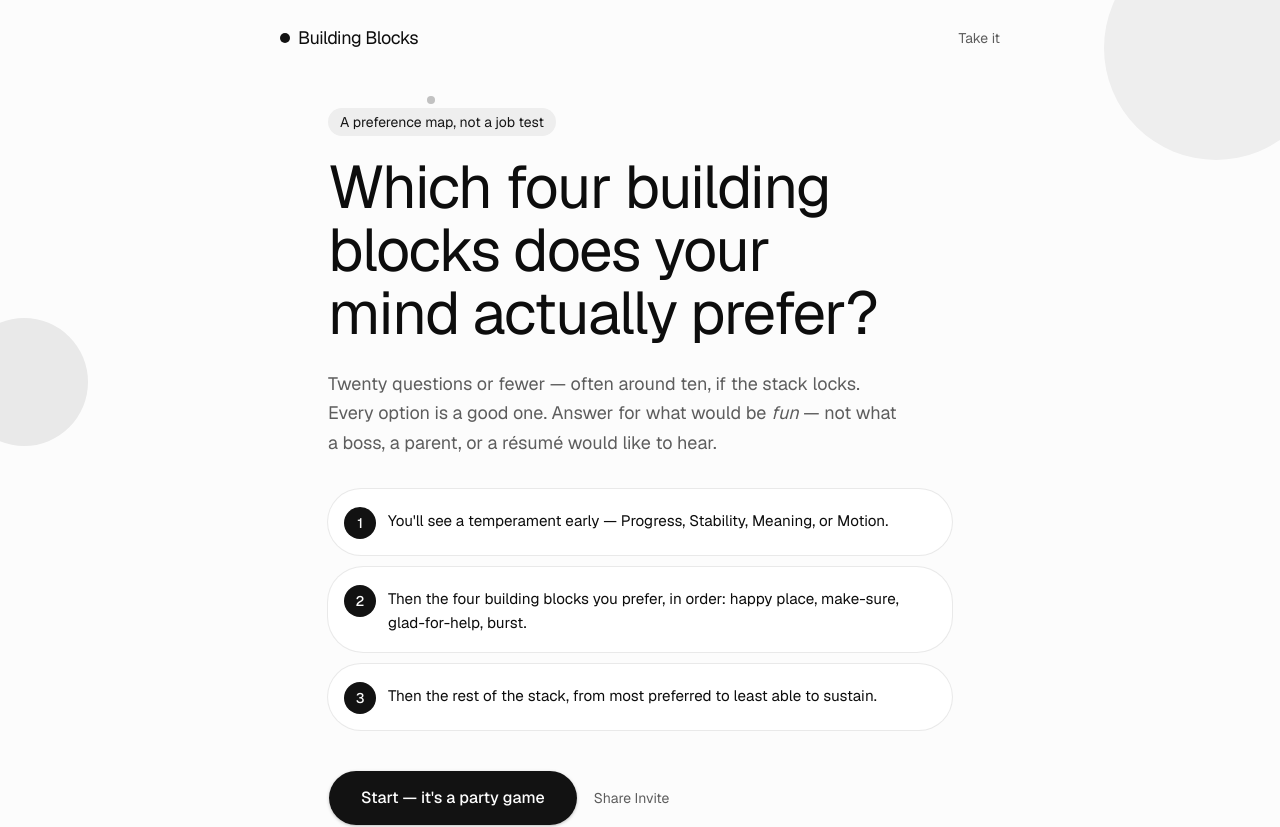
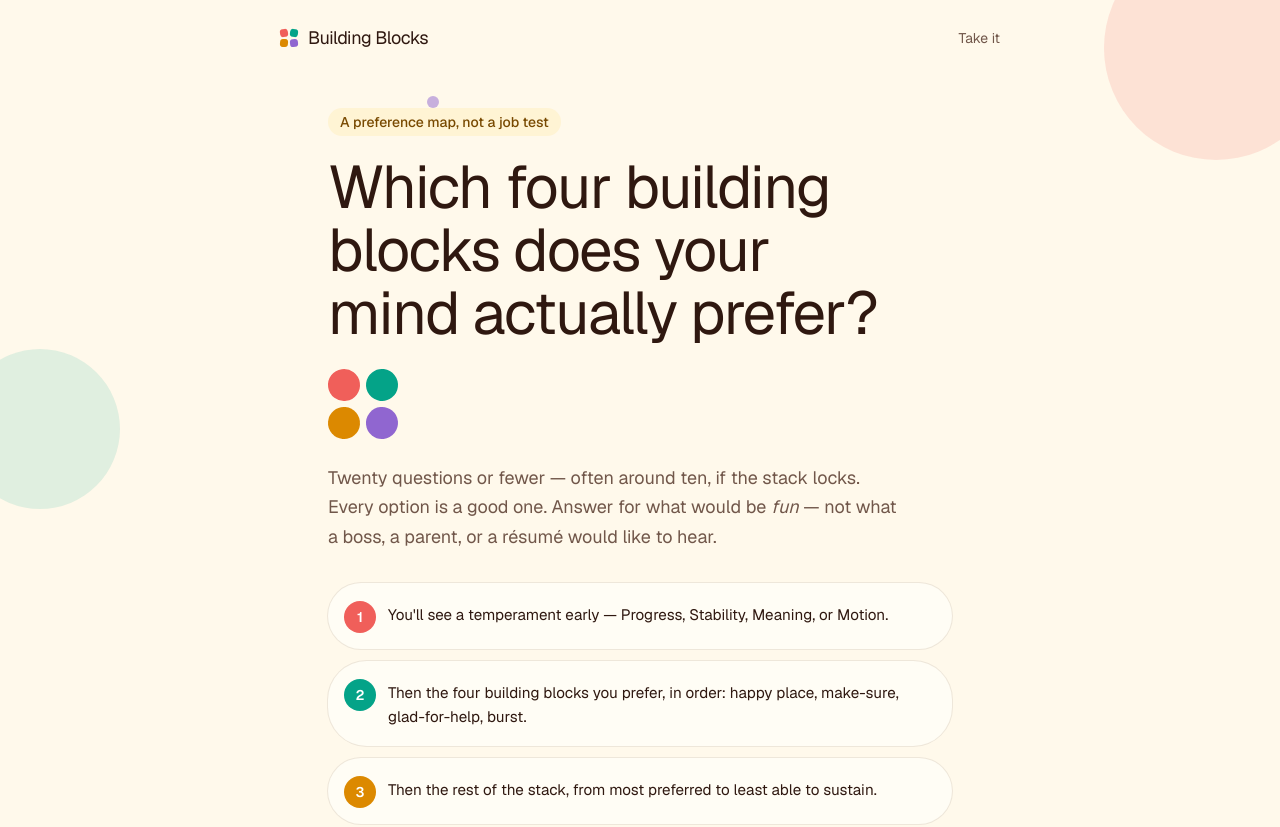
Before and after one commit to ezjarowi/building-blocks, a Next.js app: page / in a window 1280 px wide. Shown: the top 827 px of the page. Built offline with nearby package versions, Linux system fonts and the light colour scheme.

Commit message:
Warm Simple and give the quiz pop-quiz A/B/C/D tiles
Default look was grayscale, which read as a clinic even with rounder cards. Cream, coral, and colored choice letters; copy unchanged.

```diff
--- a/src/app/globals.css
+++ b/src/app/globals.css
@@ -39,6 +39,18 @@
   --color-popover: var(--popover);
   --color-card-foreground: var(--card-foreground);
   --color-card: var(--card);
+  --color-choice-a: var(--choice-a);
+  --color-choice-a-wash: var(--choice-a-wash);
+  --color-choice-a-ink: var(--choice-a-ink);
+  --color-choice-b: var(--choice-b);
+  --color-choice-b-wash: var(--choice-b-wash);
+  --color-choice-b-ink: var(--choice-b-ink);
+  --color-choice-c: var(--choice-c);
+  --color-choice-c-wash: var(--choice-c-wash);
+  --color-choice-c-ink: var(--choice-c-ink);
+  --color-choice-d: var(--choice-d);
+  --color-choice-d-wash: var(--choice-d-wash);
+  --color-choice-d-ink: var(--choice-d-ink);
   --radius-sm: calc(var(--radius) * 0.6);
   --radius-md: calc(var(--radius) * 0.8);
   --radius-lg: var(--radius);
@@ -50,53 +62,73 @@
 
 :root,
 html[data-theme="simple"] {
-  --chart-1: oklch(0.2 0 0);
-  --chart-2: oklch(0.35 0 0);
-  --chart-3: oklch(0.5 0 0);
-  --chart-4: oklch(0.65 0 0);
-  --chart-5: oklch(0.8 0 0);
-  --background: oklch(0.99 0 0);
-  --foreground: oklch(0.16 0 0);
-  --card: oklch(1 0 0);
-  --card-foreground: oklch(0.16 0 0);
-  --popover: oklch(1 0 0);
-  --popover-foreground: oklch(0.16 0 0);
-  --primary: oklch(0.18 0 0);
-  --primary-foreground: oklch(0.99 0 0);
-  --secondary: oklch(0.95 0 0);
-  --secondary-foreground: oklch(0.2 0 0);
-  --muted: oklch(0.96 0 0);
-  --muted-foreground: oklch(0.48 0 0);
-  --accent: oklch(0.94 0 0);
-  --accent-foreground: oklch(0.18 0 0);
+  --choice-a: oklch(0.67 0.18 25);
+  --choice-a-wash: oklch(0.96 0.04 25);
+  --choice-a-ink: oklch(0.4 0.14 25);
+  --choice-b: oklch(0.64 0.12 175);
+  --choice-b-wash: oklch(0.95 0.04 175);
+  --choice-b-ink: oklch(0.34 0.09 175);
+  --choice-c: oklch(0.7 0.16 70);
+  --choice-c-wash: oklch(0.97 0.045 85);
+  --choice-c-ink: oklch(0.45 0.1 70);
+  --choice-d: oklch(0.6 0.16 300);
+  --choice-d-wash: oklch(0.96 0.035 300);
+  --choice-d-ink: oklch(0.38 0.12 300);
+  --chart-1: oklch(0.67 0.18 25);
+  --chart-2: oklch(0.64 0.12 175);
+  --chart-3: oklch(0.78 0.14 82);
+  --chart-4: oklch(0.6 0.16 300);
+  --chart-5: oklch(0.7 0.1 40);
+  --background: oklch(0.985 0.02 80);
+  --foreground: oklch(0.24 0.04 40);
+  --card: oklch(0.995 0.012 80);
+  --card-foreground: oklch(0.24 0.04 40);
+  --popover: oklch(0.995 0.012 80);
+  --popover-foreground: oklch(0.24 0.04 40);
+  --primary: oklch(0.58 0.18 25);
+  --primary-foreground: oklch(0.99 0.01 80);
+  --secondary: oklch(0.95 0.04 75);
+  --secondary-foreground: oklch(0.32 0.06 40);
+  --muted: oklch(0.95 0.03 75);
+  --muted-foreground: oklch(0.48 0.04 50);
+  --accent: oklch(0.94 0.05 70);
+  --accent-foreground: oklch(0.3 0.06 40);
   --destructive: oklch(0.55 0.2 25);
-  --border: oklch(0.9 0 0);
-  --input: oklch(0.9 0 0);
-  --ring: oklch(0.4 0 0);
-  --radius: 1rem;
-  --font-heading: "Geist", "Geist Fallback", ui-sans-serif, system-ui, sans-serif;
+  --border: oklch(0.9 0.03 70);
+  --input: oklch(0.9 0.03 70);
+  --ring: oklch(0.58 0.16 25);
+  --radius: 1.1rem;
+  --font-heading: "Fraunces", "Fraunces Fallback", ui-serif, Georgia, serif;
 }
 
 html.dark,
 html.dark[data-theme="simple"] {
   color-scheme: dark;
-  --background: oklch(0.14 0 0);
-  --foreground: oklch(0.96 0 0);
-  --card: oklch(0.18 0 0);
-  --card-foreground: oklch(0.96 0 0);
-  --popover: oklch(0.18 0 0);
-  --popover-foreground: oklch(0.96 0 0);
-  --primary: oklch(0.94 0 0);
-  --primary-foreground: oklch(0.14 0 0);
-  --secondary: oklch(0.22 0 0);
-  --secondary-foreground: oklch(0.94 0 0);
-  --muted: oklch(0.22 0 0);
-  --muted-foreground: oklch(0.7 0 0);
-  --accent: oklch(0.24 0 0);
-  --accent-foreground: oklch(0.96 0 0);
-  --border: oklch(0.3 0 0);
-  --input: oklch(0.3 0 0);
-  --ring: oklch(0.8 0 0);
+  --choice-a-wash: oklch(0.3 0.07 25);
+  --choice-a-ink: oklch(0.92 0.06 40);
+  --choice-b-wash: oklch(0.28 0.05 175);
+  --choice-b-ink: oklch(0.9 0.05 180);
+  --choice-c-wash: oklch(0.32 0.06 80);
+  --choice-c-ink: oklch(0.93 0.06 85);
+  --choice-d-wash: oklch(0.3 0.07 300);
+  --choice-d-ink: oklch(0.92 0.05 300);
+  --background: oklch(0.18 0.025 40);
+  --foreground: oklch(0.96 0.015 80);
+  --card: oklch(0.22 0.03 40);
+  --card-foreground: oklch(0.96 0.015 80);
+  --popover: oklch(0.22 0.03 40);
+  --popover-foreground: oklch(0.96 0.015 80);
+  --primary: oklch(0.72 0.16 30);
+  --primary-foreground: oklch(0.18 0.03 40);
+  --secondary: oklch(0.26 0.03 40);
+  --secondary-foreground: oklch(0.94 0.02 80);
+  --muted: oklch(0.26 0.03 40);
+  --muted-foreground: oklch(0.74 0.03 70);
+  --accent: oklch(0.28 0.04 40);
+  --accent-foreground: oklch(0.96 0.015 80);
+  --border: oklch(0.34 0.03 40);
+  --input: oklch(0.34 0.03 40);
+  --ring: oklch(0.72 0.14 30);
 }
 
 html[data-theme="paper"] {
@@ -416,3 +448,91 @@ html.dark[data-theme="ink"] {
     font-family: var(--font-heading);
   }
 }
+
+@layer components {
+  .quiz-bar-fill {
+    background: linear-gradient(
+      90deg,
+      var(--choice-a),
+      var(--choice-c) 45%,
+      var(--choice-b) 75%,
+      var(--choice-d)
+    );
+  }
+
+  .choice-tile {
+    --choice: var(--choice-a);
+    --choice-wash: var(--choice-a-wash);
+    --choice-ink: var(--choice-a-ink);
+    display: flex;
+    height: 100%;
+    align-items: flex-start;
+    gap: 1rem;
+    border-radius: var(--radius-3xl);
+    background: var(--choice-wash);
+    padding: 1.15rem 1.25rem;
+    text-align: left;
+    font-size: 1.05rem;
+    line-height: 1.45;
+    box-shadow: 0 0 0 2px color-mix(in oklch, var(--choice) 28%, transparent);
+    transition:
+      transform 150ms ease,
+      box-shadow 150ms ease,
+      background 150ms ease,
+      color 150ms ease;
+  }
+
+  .choice-tile:hover {
+    transform: translateY(-2px);
+    background: var(--choice);
+    color: white;
+    box-shadow:
+      0 0 0 2px var(--choice),
+      0 10px 24px color-mix(in oklch, var(--choice) 28%, transparent);
+  }
+
+  .choice-tile:active {
+    transform: translateY(0);
+  }
+
+  .choice-tile[data-choice="b"] {
+    --choice: var(--choice-b);
+    --choice-wash: var(--choice-b-wash);
+    --choice-ink: var(--choice-b-ink);
+  }
+
+  .choice-tile[data-choice="c"] {
+    --choice: var(--choice-c);
+    --choice-wash: var(--choice-c-wash);
+    --choice-ink: var(--choice-c-ink);
+  }
+
+  .choice-tile[data-choice="d"] {
+    --choice: var(--choice-d);
+    --choice-wash: var(--choice-d-wash);
+    --choice-ink: var(--choice-d-ink);
+  }
+
+  .choice-letter {
+    display: flex;
+    width: 2.5rem;
+    height: 2.5rem;
+    flex-shrink: 0;
+    align-items: center;
+    justify-content: center;
+    border-radius: 999px;
+    background: var(--choice);
+    font-size: 0.95rem;
+    font-weight: 700;
+    letter-spacing: 0.02em;
+    color: white;
+    transition:
+      background 150ms ease,
+      color 150ms ease;
+  }
+
+  .choice-tile:hover .choice-letter {
+    background: white;
+    color: var(--choice-ink);
+  }
+}
--- a/src/app/page.tsx
+++ b/src/app/page.tsx
@@ -1,12 +1,22 @@
 import { SiteHeader } from "@/components/site-header";
 import { StartCta } from "@/components/assess-link";
 import { ShareInviteOpen } from "@/components/invite-modal";
+import { BlockMark } from "@/components/block-mark";
 import { Button } from "@/components/ui/button";
 
 const STEPS = [
-  "You'll see a temperament early — Progress, Stability, Meaning, or Motion.",
-  "Then the four building blocks you prefer, in order: happy place, make-sure, glad-for-help, burst.",
-  "Then the rest of the stack, from most preferred to least able to sustain.",
+  {
+    tone: "bg-choice-a text-white",
+    text: "You'll see a temperament early — Progress, Stability, Meaning, or Motion.",
+  },
+  {
+    tone: "bg-choice-b text-white",
+    text: "Then the four building blocks you prefer, in order: happy place, make-sure, glad-for-help, burst.",
+  },
+  {
+    tone: "bg-choice-c text-white",
+    text: "Then the rest of the stack, from most preferred to least able to sustain.",
+  },
 ];
 
 export default function Home() {
@@ -16,19 +26,22 @@ export default function Home() {
         aria-hidden
         className="pointer-events-none absolute inset-0 overflow-hidden"
       >
-        <div className="absolute -top-16 -right-12 size-56 rounded-full bg-primary/6" />
-        <div className="absolute top-1/3 -left-10 size-32 rounded-full bg-primary/8" />
-        <div className="absolute right-16 bottom-24 size-4 rounded-full bg-primary/20" />
-        <div className="absolute top-24 left-1/3 size-2 rounded-full bg-primary/25" />
+        <div className="absolute -top-16 -right-12 size-56 rounded-full bg-choice-a/15" />
+        <div className="absolute top-1/3 -left-10 size-40 rounded-full bg-choice-b/12" />
+        <div className="absolute right-1/4 bottom-16 size-32 rounded-full bg-choice-c/18" />
+        <div className="absolute top-24 left-1/3 size-3 rounded-full bg-choice-d/50" />
       </div>
       <SiteHeader />
       <main className="relative mx-auto flex w-full max-w-2xl flex-1 flex-col justify-center px-6 pb-24 pt-8">
-        <p className="inline-flex w-fit rounded-full bg-secondary px-3 py-1 text-sm text-secondary-foreground">
+        <p className="inline-flex w-fit items-center gap-2 rounded-full bg-choice-c-wash px-3 py-1 text-sm font-medium text-choice-c-ink">
           A preference map, not a job test
         </p>
         <h1 className="font-heading mt-5 text-5xl leading-[1.05] tracking-tight text-balance sm:text-6xl">
           Which four building blocks does your mind actually prefer?
         </h1>
+        <div className="mt-6">
+          <BlockMark size="lg" />
+        </div>
         <p className="mt-6 max-w-xl text-lg leading-relaxed text-pretty text-muted-foreground">
           Twenty questions or fewer — often around ten, if the stack locks.
           Every option is a good one. Answer for what would be <em>fun</em> —
@@ -37,13 +50,15 @@ export default function Home() {
         <div className="mt-8 grid gap-3">
           {STEPS.map((step, i) => (
             <div
-              key={step}
+              key={step.text}
               className="flex items-start gap-3 rounded-3xl bg-card px-4 py-4 ring-1 ring-foreground/8"
             >
-              <span className="mt-0.5 flex size-8 shrink-0 items-center justify-center rounded-full bg-primary text-sm font-medium text-primary-foreground">
+              <span
+                className={`mt-0.5 flex size-8 shrink-0 items-center justify-center rounded-full text-sm font-semibold ${step.tone}`}
+              >
                 {i + 1}
               </span>
-              <p className="pt-1 text-[0.95rem] leading-relaxed">{step}</p>
+              <p className="pt-1 text-[0.95rem] leading-relaxed">{step.text}</p>
             </div>
           ))}
         </div>
--- /dev/null
+++ b/src/components/block-mark.tsx
@@ -0,0 +1,20 @@
+export function BlockMark({ size = "sm" }: { size?: "sm" | "md" | "lg" }) {
+  const box =
+    size === "lg"
+      ? "size-8 rounded-lg"
+      : size === "md"
+        ? "size-5 rounded-md"
+        : "size-2 rounded-[3px]";
+  const gap = size === "lg" ? "gap-1.5" : size === "md" ? "gap-1" : "gap-0.5";
+  return (
+    <span
+      aria-hidden
+      className={`inline-grid grid-cols-2 ${gap}`}
+    >
+      <span className={`${box} rotate-[-8deg] bg-choice-a`} />
+      <span className={`${box} rotate-[7deg] bg-choice-b`} />
+      <span className={`${box} rotate-[5deg] bg-choice-c`} />
+      <span className={`${box} rotate-[-6deg] bg-choice-d`} />
+    </span>
+  );
+}
--- a/src/components/result-view.tsx
+++ b/src/components/result-view.tsx
@@ -12,6 +12,13 @@ import {
 import { Button } from "@/components/ui/button";
 import { Card } from "@/components/ui/card";
 import { Separator } from "@/components/ui/separator";
+
+const ROLE_TONES = [
+  { mark: "bg-choice-a text-white", card: "bg-choice-a-wash" },
+  { mark: "bg-choice-b text-white", card: "bg-choice-b-wash" },
+  { mark: "bg-choice-c text-white", card: "bg-choice-c-wash" },
+  { mark: "bg-choice-d text-white", card: "bg-choice-d-wash" },
+] as const;
 
 export function ResultView({
   result,
@@ -36,7 +43,7 @@ export function ResultView({
   return (
     <div className="space-y-10 pb-8">
       <div>
-        <p className="inline-flex w-fit rounded-full bg-secondary px-3 py-1 text-sm text-secondary-foreground">
+        <p className="inline-flex w-fit rounded-full bg-choice-c-wash px-3 py-1 text-sm font-medium text-choice-c-ink">
           {t.name} · {t.want}
         </p>
         <h1 className="font-heading mt-4 text-5xl tracking-tight sm:text-6xl">
@@ -64,12 +71,15 @@ export function ResultView({
         {result.stack.slice(0, 4).map((id, i) => {
           const fn = FUNCTIONS[id as FunctionId];
           const role = ROLE_LABELS[i];
+          const tone = ROLE_TONES[i];
           return (
             <div
               key={id}
-              className="rounded-3xl bg-card px-5 py-5 ring-1 ring-foreground/8"
+              className={`rounded-3xl px-5 py-5 ${tone.card}`}
             >
-              <span className="flex size-8 items-center justify-center rounded-full bg-primary text-sm font-medium text-primary-foreground">
+              <span
+                className={`flex size-8 items-center justify-center rounded-full text-sm font-semibold ${tone.mark}`}
+              >
                 {i + 1}
               </span>
               <p className="font-heading mt-3 text-xl">
--- a/src/components/site-header.tsx
+++ b/src/components/site-header.tsx
@@ -1,11 +1,12 @@
 import Link from "next/link";
 import { TakeItLink } from "@/components/assess-link";
+import { BlockMark } from "@/components/block-mark";
 
 export function SiteHeader({ quiet = false }: { quiet?: boolean }) {
   return (
     <header className="mx-auto flex w-full max-w-3xl items-center justify-between px-6 py-6">
-      <Link href="/" className="font-heading flex items-center gap-2 text-lg tracking-tight">
-        <span className="size-2.5 rounded-full bg-primary" />
+      <Link href="/" className="font-heading flex items-center gap-2.5 text-lg tracking-tight">
+        <BlockMark />
         Building Blocks
       </Link>
       {quiet ? (
--- a/src/lib/looks.ts
+++ b/src/lib/looks.ts
@@ -12,7 +12,7 @@ export const LOOK_IDS = [
 export type LookId = (typeof LOOK_IDS)[number];
 
 export const LOOKS: { id: LookId; name: string; vibe: string }[] = [
-  { id: "simple", name: "Simple", vibe: "Almost no color" },
+  { id: "simple", name: "Simple", vibe: "Warm quiz, not a clinic" },
   { id: "paper", name: "Paper", vibe: "Warm, quiet, notebook" },
   { id: "modern", name: "Modern", vibe: "Cool, clean, a bit airy" },
   { id: "playful", name: "Playful", vibe: "Friendly, a little loud" },
```
Also changed, not shown: src/components/assess-client.tsx (+18 -9 lines).
